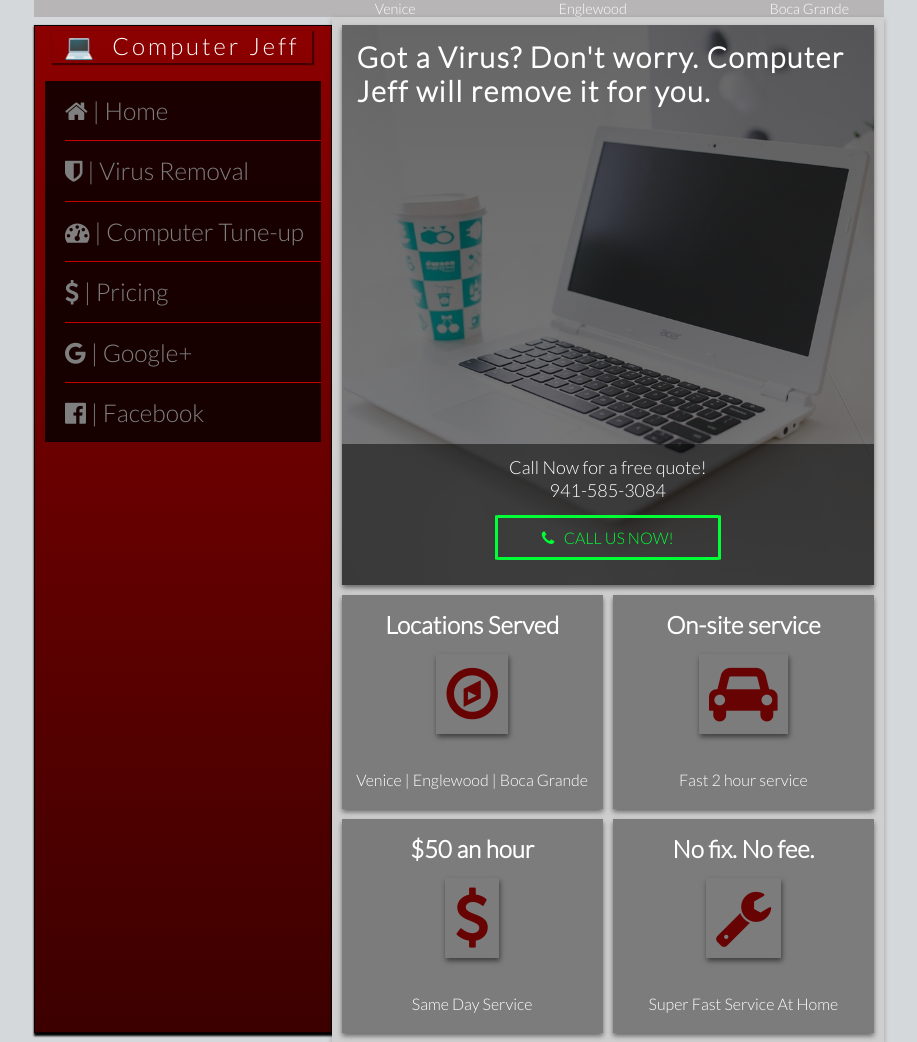
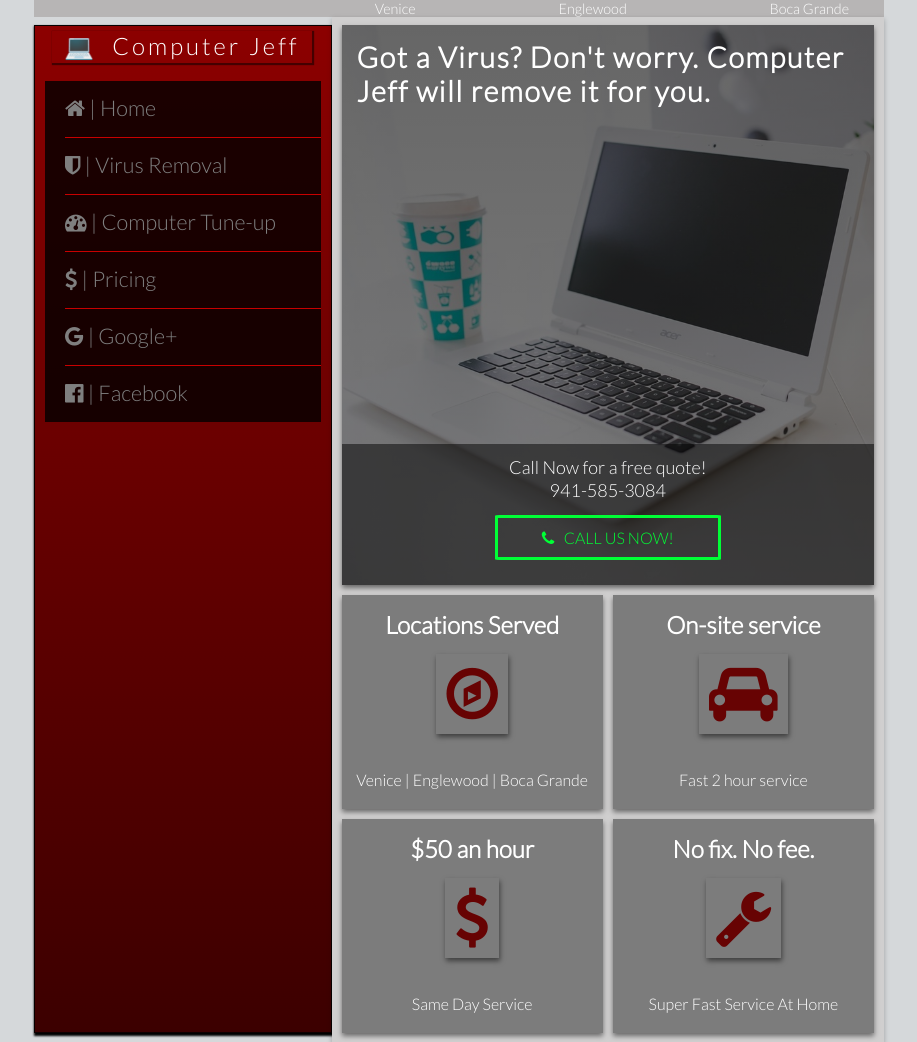
Before and after one commit to jreiher2003/computer-jeff, a Flask app: page / in a window 1280 px wide. Shown: the top 1042 px of the page, without its empty margins (181-1098 px from the left). Run offline with Flask 2, Linux system fonts and the light colour scheme; some libraries are stand-ins or nearby versions.

Commit message:
change desktop-menu font size to 1.5em

```diff
--- a/jeff/static/css/styles.css
+++ b/jeff/static/css/styles.css
@@ -485,7 +485,7 @@ footer {
       margin-top: 50px;
     }
     .desktop-menu li {
-      font-size: 1.7em;
+      font-size: 1.5em;
       padding-bottom: 15px;
       padding-top: 15px;
       border-bottom: 1px solid rgba(200, 0, 0, 1);
```
